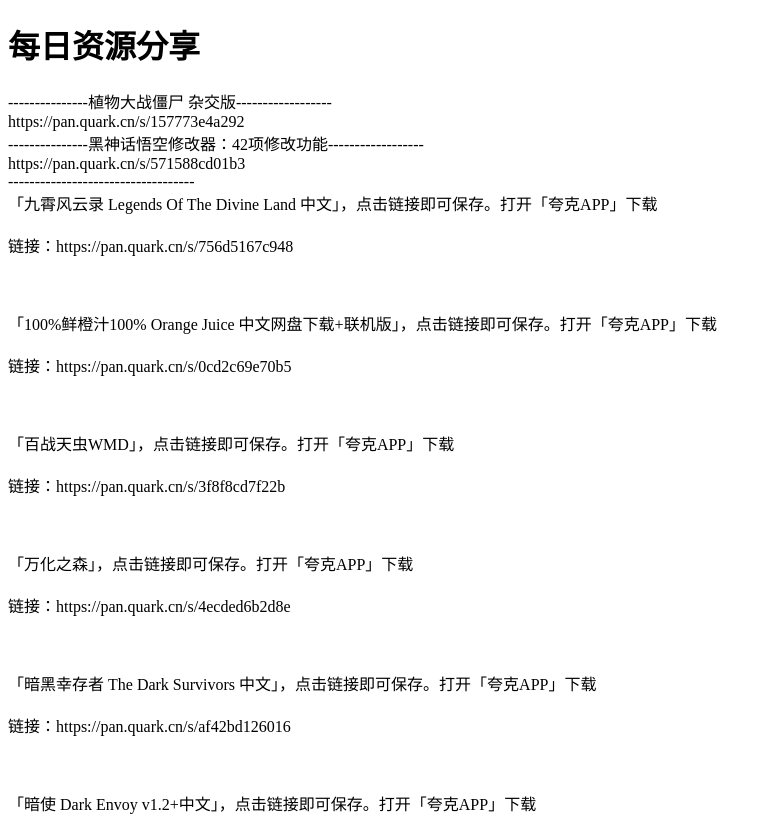
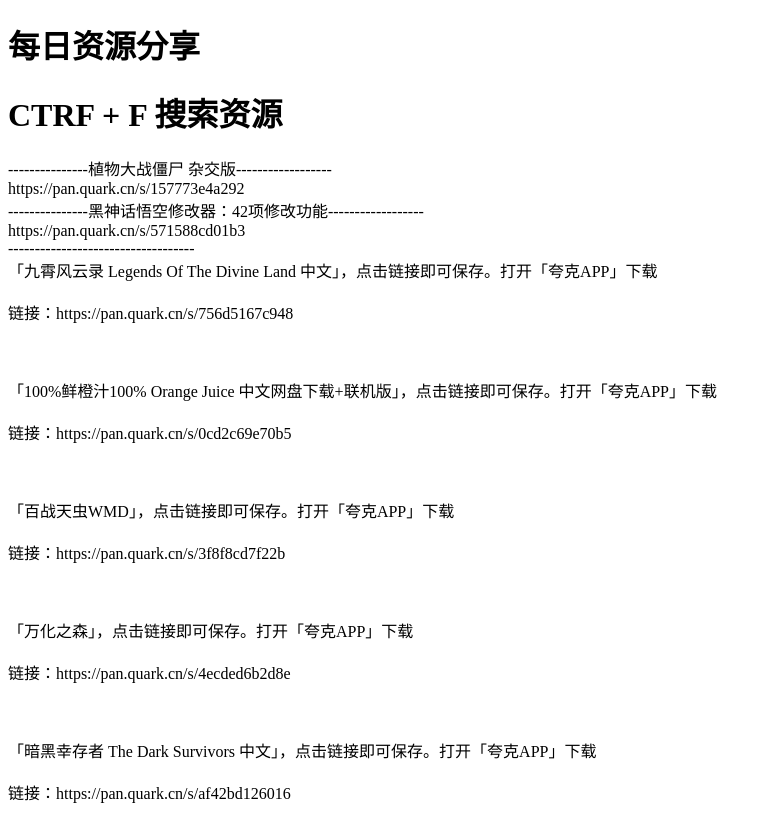
Before and after one commit to zyfx755/zyfx755.github.io, a plain HTML site: page index.html in a window 1280 px wide. Shown: the top 816 px of the page, without its empty margins (0-772 px from the left). Drawn offline with nearby package versions, Linux system fonts and the light colour scheme.

Commit message:
Update index.html

```diff
--- a/index.html
+++ b/index.html
@@ -6,6 +6,7 @@
     <script src="https://code.jquery.com/jquery-2.1.1.min.js"></script>
     <meta name="referrer" content="no-referrer">
     <h1>每日资源分享</h1>
+    <h1>CTRF + F 搜索资源</h1>
     <div>
         <div>---------------植物大战僵尸 杂交版------------------</div>
         <div>
```
